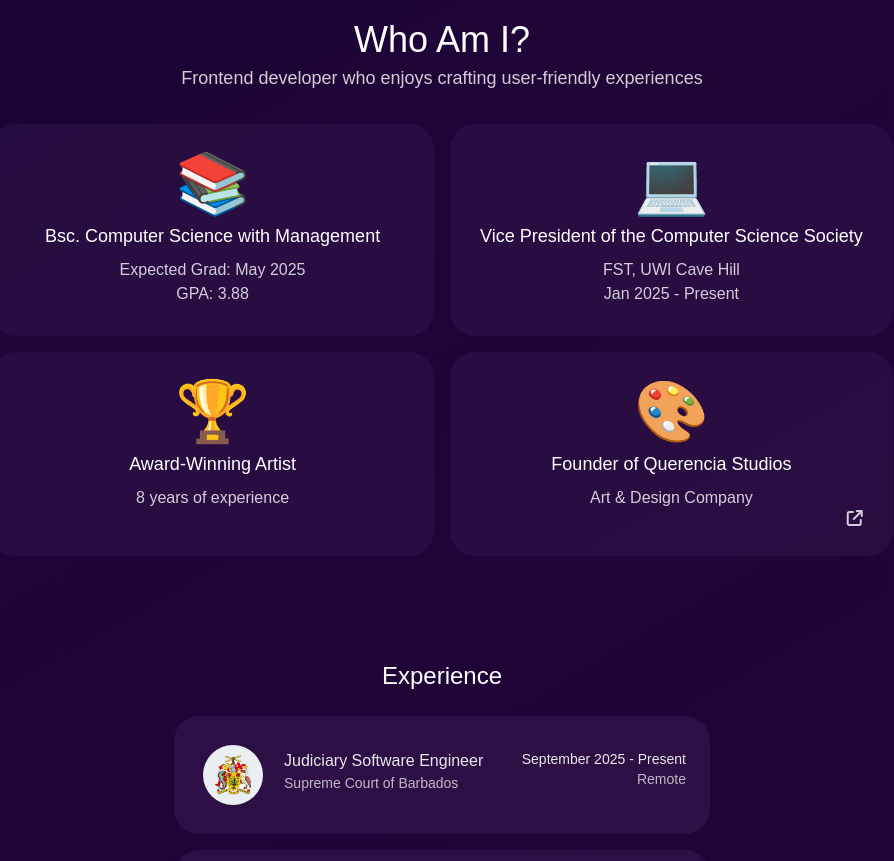
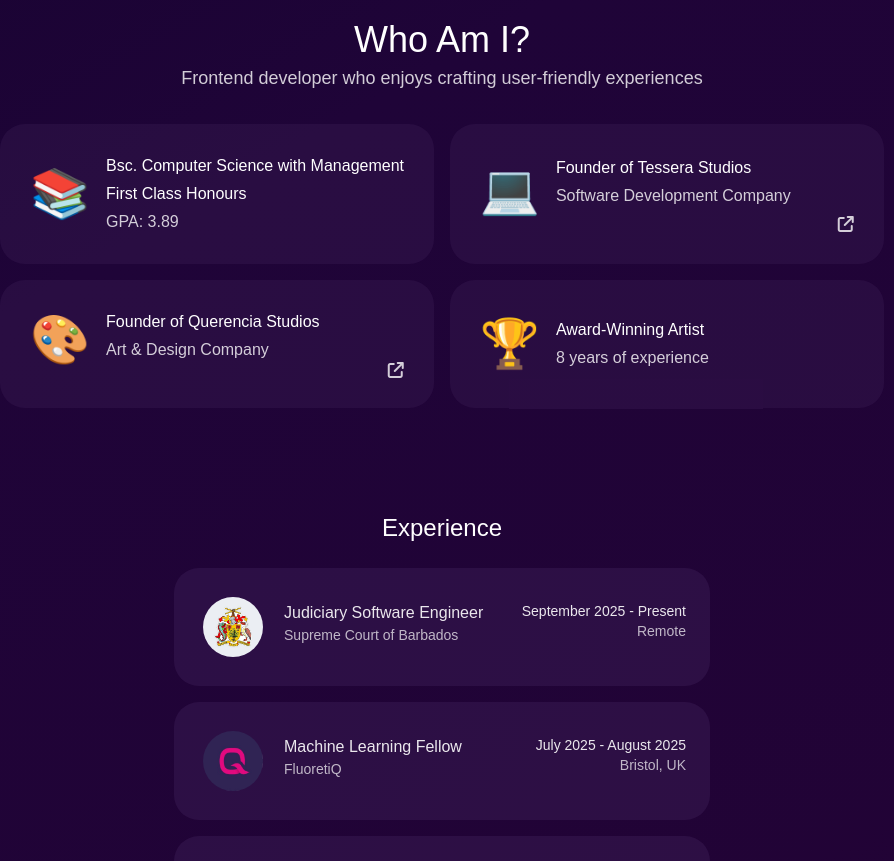
Before and after one commit to TaigaTi/taigati.github.io, a React (Create React App) app: page /#/ in a window 1280 px wide. Shown: the part 1580-2441 px from the top of the page, without its empty margins (198-1092 px from the left). Built offline with nearby package versions, Linux system fonts and the light colour scheme.

Commit message:
Update about

```diff
--- a/src/components/Home.js
+++ b/src/components/Home.js
@@ -54,31 +54,43 @@ function Home() {
                             data-aos="zoom-out"
                             data-aos-duration="800"
                             data-aos-easing="ease-in-out">
-                            <div className='about-card px-6'>
-                                <p className='text-6xl mb-2'>📚</p>
-                                <p className='pb-2 text-lg'>Bsc. Computer Science with Management</p>
-                                <p className='opacity-80'>Expected Grad: May 2025</p>
-                                <p className='opacity-80'>GPA: 3.88</p>
+                            <div className='about-card px-6 flex items-center gap-4 min-h-[25%]'>
+                                <p className='text-5xl'>📚</p>
+                                <div className='text-start'>
+                                    <p className='pb-1'>Bsc. Computer Science with Management</p>
+                                    <p className='pb-1'>First Class Honours</p>
+                                    <p className='opacity-80'>GPA: 3.89</p>
+                                </div>
                             </div>
 
-                            <div className='about-card px-6'>
-                                <p className='text-6xl mb-2'>💻</p>
-                                <p className='pb-2 text-lg'>Vice President of the Computer Science Society</p>
-                                <p className='opacity-80'>FST, UWI Cave Hill</p>
-                                <p className='opacity-80'>Jan 2025 - Present</p>
+                            <div className='about-card px-6 flex items-center gap-4'>
+                                <p className='text-5xl mb-2'>💻</p>
+                                <div className='text-start w-full'>
+                                    <p className='pb-1'>Founder of Tessera Studios</p>
+                                    <p className='opacity-80'>Software Development Company</p>
+                                    <a href="https://www.tessera-studios.com" className='opacity-80 flex justify-end'>
+                                        <i className="mt-2 fa-solid fa-arrow-up-right-from-square"></i>
+                                    </a>
+                                </div>
                             </div>
 
-                            <div className='about-card px-6'>
-                                <p className='text-6xl mb-2'>🏆</p>
-                                <p className='pb-2 text-lg px-8'>Award-Winning Artist</p>
-                                <p className='opacity-80'>8 years of experience</p>
+                            <div className='about-card px-6 flex items-center gap-4'>
+                                <p className='text-5xl mb-2'>🎨</p>
+                                <div className='text-start w-full'>
+                                    <p className='pb-1'>Founder of Querencia Studios</p>
+                                    <p className='opacity-80'>Art & Design Company</p>
+                                    <a href="https://querenciastudios.company.site" className='opacity-80 flex justify-end'>
+                                        <i className="fa-solid fa-arrow-up-right-from-square"></i>
+                                    </a>
+                                </div>
                             </div>
 
-                            <div className='about-card px-6'>
-                                <p className='text-6xl mb-2'>🎨</p>
-                                <p className='pb-2 text-lg'>Founder of Querencia Studios</p>
-                                <p className='opacity-80'>Art & Design Company</p>
-                                <a href="https://querenciastudios.company.site" className='opacity-80 flex justify-end'><i className="fa-solid fa-arrow-up-right-from-square"></i></a>
+                            <div className='about-card px-6 flex items-center gap-4'>
+                                <p className='text-5xl'>🏆</p>
+                                <div className='text-start'>
+                                    <p className='pb-1'>Award-Winning Artist</p>
+                                    <p className='opacity-80'>8 years of experience</p>
+                                </div>
                             </div>
                         </div>
                     </div>
@@ -94,7 +106,7 @@ function Home() {
                         data-aos-once="true"
                         data-aos-easing="ease-in-out"
                         className="experience-container flex flex-col gap-4 mt-4 p-2">
-                          {experience.map((experience) => {
+                        {experience.map((experience) => {
                             return (
                                 <ExperienceCard
                                     key={experience.id}
```
